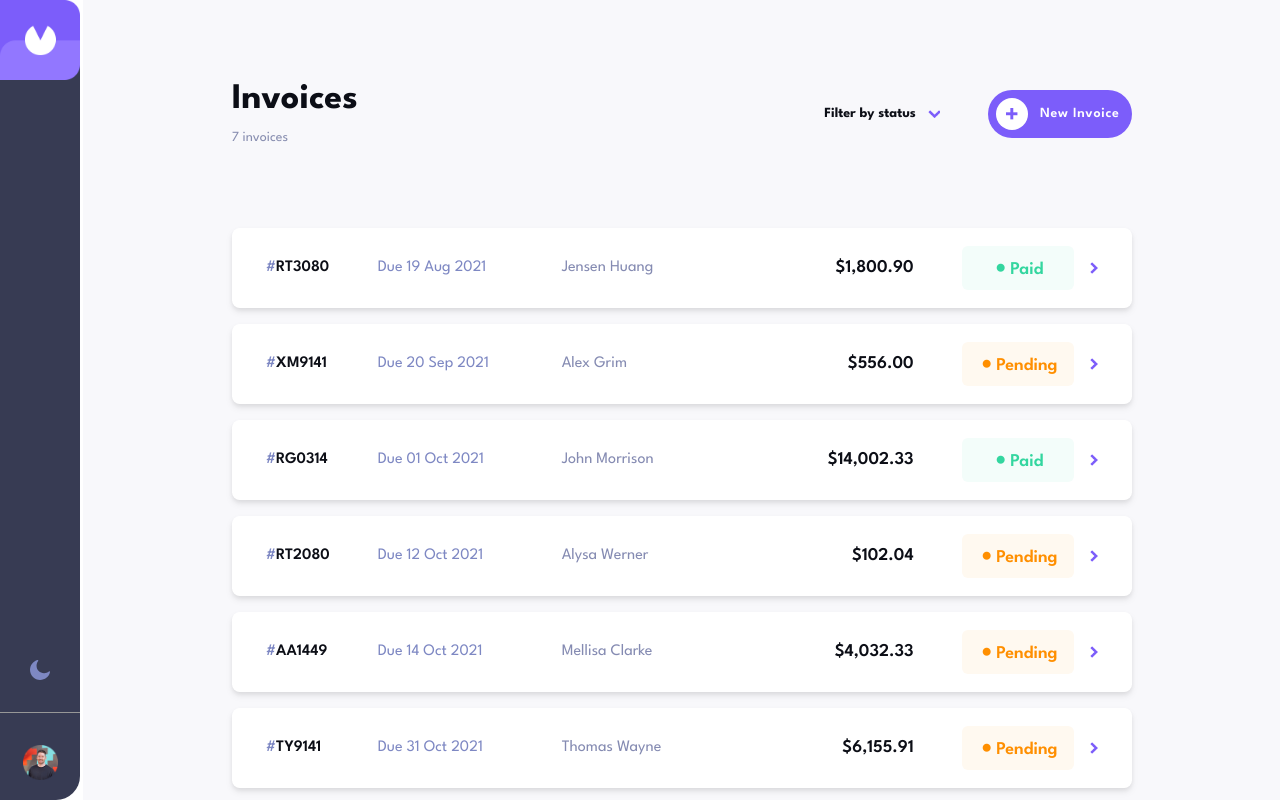
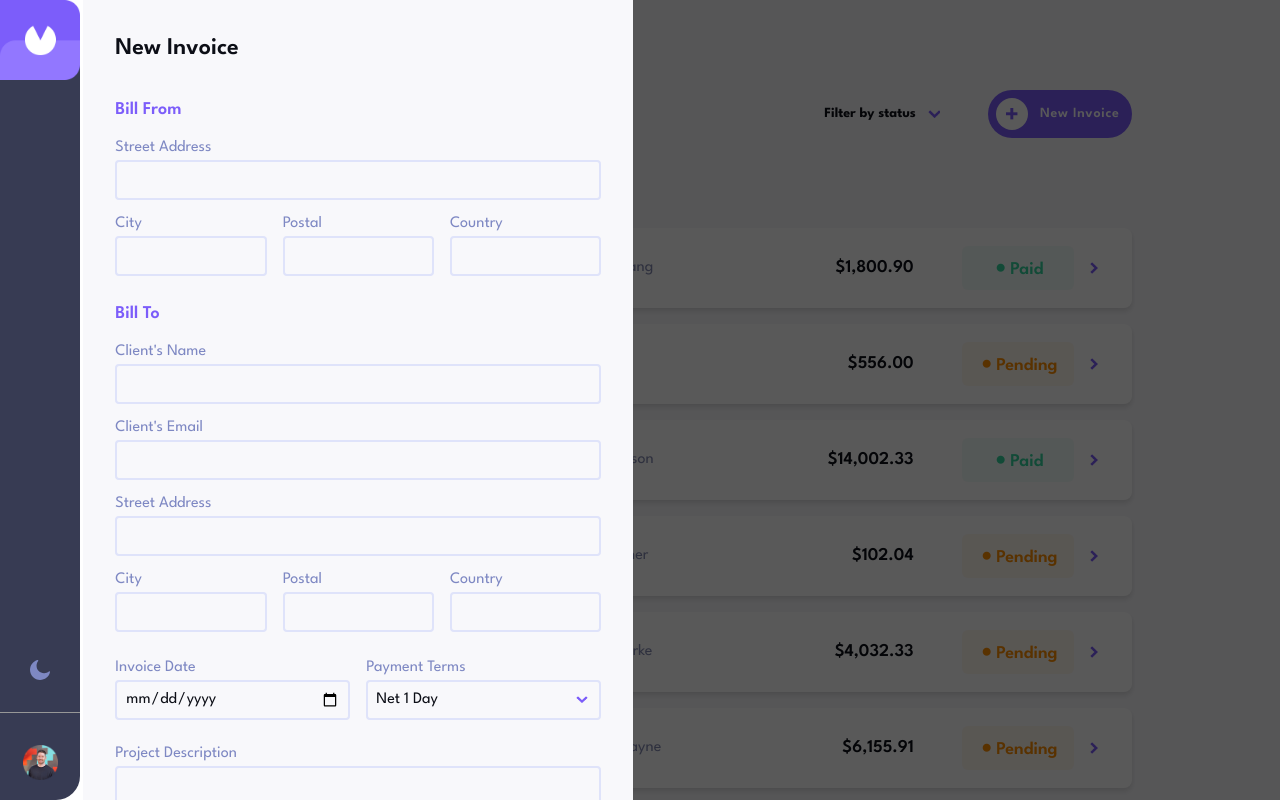
Before and after one commit to tyrellcurry/angularInvoiceApp, an Angular app in the folder frontend/: page / in a window 1280 px wide. Both pictures are taken after a click on the button "New Invoice". Built offline with nearby package versions, Linux system fonts and the light colour scheme.

Commit message:
Slight styling improvements

```diff
--- a/frontend/src/app/app.component.html
+++ b/frontend/src/app/app.component.html
@@ -1,11 +1,12 @@
 <section class="flex relative">
-  <div class="w-[90px] dark:bg-dark-purple">
+  <div class="w-[90px] bg-white dark:bg-dark-purple z-50">
     <app-navbar></app-navbar>
   </div>
-  <div>
+  <div class="z-20">
     <app-invoice-editor></app-invoice-editor>
   </div>
   <main class="bg-faded-white dark:bg-dark-purple px-[5rem] w-full h-screen overflow-y-scroll">
+    <div *ngIf="_invoiceService.invoiceEdited$ | async" class="z-10 absolute h-full w-full bg-black/[.65] left-0" (click)="$event.stopPropagation()"></div>
     <section class="max-w-[900px] m-auto pt-20 h-full">
       <div>
         <app-invoice-nav></app-invoice-nav>
--- a/frontend/src/app/app.component.ts
+++ b/frontend/src/app/app.component.ts
@@ -1,4 +1,5 @@
 import { Component } from '@angular/core';
+import { InvoiceService } from './invoice.service';
 
 @Component({
   selector: 'app-root',
@@ -6,6 +7,12 @@ import { Component } from '@angular/core';
   styleUrls: ['./app.component.css']
 }
 )
+
 export class AppComponent {
   title = 'angularInvoiceApp';
+  constructor(public _invoiceService: InvoiceService) {}
+
+  disableClicks(){
+    console.log('I clicked!')
+  }
 }
--- a/frontend/src/app/invoice-editor/invoice-editor.component.html
+++ b/frontend/src/app/invoice-editor/invoice-editor.component.html
@@ -1,4 +1,4 @@
-<section *ngIf="invoiceEdited" class="absolute h-screen z-20 p-8 w-full max-w-[550px] bg-faded-white dark:bg-dark-purple overflow-y-scroll">
+<section *ngIf="_invoiceService.invoiceEdited$ | async" class="absolute h-screen z-20 p-8 w-full max-w-[550px] bg-faded-white dark:bg-dark-purple overflow-y-scroll no-scrollbar">
   <h3 class="text-2xl font-semibold pb-8 dark:text-white">New Invoice</h3>
   <form class="mb-5">
     <h4 class="text-vivid-purple font-semibold text-lg pb-3">Bill From</h4>
@@ -110,7 +110,7 @@
   </form>
     <div class="flex justify-between pt-12">
       <div>
-        <button type="button" class="bg-[#eaecf7] text-purple-shade py-3 px-8 pt-3.5 rounded-full font-medium transition-colors duration-200 hover:bg-draft-dark dark:bg-dark-purple-alt dark:text-faded-hover-purple dark:hover:bg-invoice-dark">Discard</button>
+        <button type="button" class="bg-[#eaecf7] text-purple-shade py-3 px-8 pt-3.5 rounded-full font-medium transition-colors duration-200 hover:bg-draft-dark dark:bg-dark-purple-alt dark:text-faded-hover-purple dark:hover:bg-invoice-dark" (click)="invoiceEditToggle()">Discard</button>
       </div>
       <div class="flex gap-x-2">
         <button type="button" class="bg-mid-dark-purple text-faded-purple-alt py-3 px-8 pt-3.5 rounded-full font-medium transition-colors duration-200 hover:bg-dark-black dark:bg-draft dark:text-draft-dark dark:hover:bg-invoice-dark">Save as Draft</button>
--- a/frontend/src/app/invoice-editor/invoice-editor.component.ts
+++ b/frontend/src/app/invoice-editor/invoice-editor.component.ts
@@ -27,7 +27,7 @@ export class InvoiceEditorComponent implements OnInit {
 
   constructor(private formBuilder: FormBuilder, public _invoiceService: InvoiceService) {}
 
-  invoiceEdited = this._invoiceService.invoiceEdited;
+  invoiceEdited = this._invoiceService.invoiceEdited$;
 
   get items(): FormArray {
     return this.form.get('items') as FormArray;
@@ -60,6 +60,10 @@ export class InvoiceEditorComponent implements OnInit {
     }
   }
 
+  invoiceEditToggle():void {
+    console.log("Button clicked");
+    this._invoiceService.invoiceEditToggle();
+  }
   submit(value: any): void {
     console.log(value)
   }
--- a/frontend/src/app/invoice-nav/invoice-nav.component.ts
+++ b/frontend/src/app/invoice-nav/invoice-nav.component.ts
@@ -19,8 +19,7 @@ export class InvoiceNavComponent implements OnInit {
 
   invoiceEditToggle():void {
     console.log("Button clicked");
-    this._invoiceService.invoiceEdited = !this._invoiceService.invoiceEdited;
-    console.log(this._invoiceService.invoiceEdited)
+    this._invoiceService.invoiceEditToggle();
   }
 
   statusFilters = this._invoiceService.statusFilters;
--- a/frontend/src/app/invoice-preview/invoice-preview.component.html
+++ b/frontend/src/app/invoice-preview/invoice-preview.component.html
@@ -7,7 +7,7 @@
       </div>
     </div>
     <div class="flex w-full justify-end gap-2">
-      <button class="bg-lighter-grey h-[50px] w-[80px] rounded-full font-semibold text-purple-shade inline-flex items-center justify-center pt-1 hover:bg-faded-hover-purple dark:bg-dark-purple-alt dark:text-faded-hover-purple dark:hover:bg-white dark:hover:text-purple-shade">Edit</button>
+      <button class="bg-lighter-grey h-[50px] w-[80px] rounded-full font-semibold text-purple-shade inline-flex items-center justify-center pt-1 hover:bg-faded-hover-purple dark:bg-dark-purple-alt dark:text-faded-hover-purple dark:hover:bg-white dark:hover:text-purple-shade" (click)="invoiceEditToggle()">Edit</button>
       <button class="bg-delete-red h-[50px] w-full max-w-[90px] rounded-full font-semibold text-white inline-flex items-center justify-center pt-1 hover:bg-delete-red-hover">Delete</button>
       <button class="bg-vivid-purple h-[50px] w-full max-w-[135px] rounded-full font-semibold text-white inline-flex items-center justify-center pt-1 hover:bg-vivid-purple-hover">Mark as Paid</button>
     </div>
--- a/frontend/src/app/invoice-preview/invoice-preview.component.ts
+++ b/frontend/src/app/invoice-preview/invoice-preview.component.ts
@@ -10,6 +10,11 @@ export class InvoicePreviewComponent implements OnInit {
 
   constructor(private _invoiceService: InvoiceService) {}
 
+  invoiceEditToggle():void {
+    console.log("Button clicked");
+    this._invoiceService.invoiceEditToggle();
+  }
+
 
   ngOnInit() {
     this._invoiceService.selectedInvoice$.subscribe((invoice) => {
--- a/frontend/src/app/invoice.service.ts
+++ b/frontend/src/app/invoice.service.ts
@@ -1,6 +1,6 @@
 
 import { Injectable } from '@angular/core';
-import { BehaviorSubject } from 'rxjs';
+import { BehaviorSubject, Observable } from 'rxjs';
 
 @Injectable({
   providedIn: 'root',
@@ -10,8 +10,19 @@ export class InvoiceService {
   selectedInvoice$ = this.selectedInvoiceSource.asObservable();
   public dmData: boolean = false;
   public invoiceCount: any = "No";
+
+  private _invoiceEdited$: BehaviorSubject<boolean> = new BehaviorSubject<boolean>(false);
+
+  get invoiceEdited$(): Observable<boolean> {
+    return this._invoiceEdited$.asObservable();
+  }
+
+  public invoiceEditToggle(): void {
+    let toggle = !this._invoiceEdited$.getValue();
+    this._invoiceEdited$.next(toggle);
+  }
+
   public invoicePreview: boolean = false;
-  public invoiceEdited: boolean = false;
   public statusFilters: string[] = [];
 
   setSelectedInvoice(invoice: any) {
--- a/frontend/src/styles.css
+++ b/frontend/src/styles.css
@@ -7,3 +7,15 @@ html {
   font-family: 'League Spartan', sans-serif;
   color: #0C0E16;
 }
+
+@layer utilities {
+  /* Hide scrollbar for Chrome, Safari and Opera */
+  .no-scrollbar::-webkit-scrollbar {
+      display: none;
+  }
+ /* Hide scrollbar for IE, Edge and Firefox */
+  .no-scrollbar {
+      -ms-overflow-style: none;  /* IE and Edge */
+      scrollbar-width: none;  /* Firefox */
+}
+}
```
